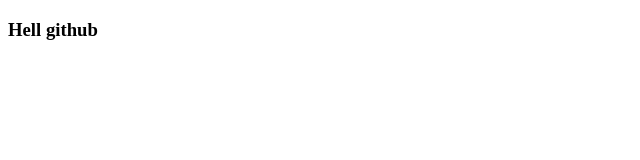
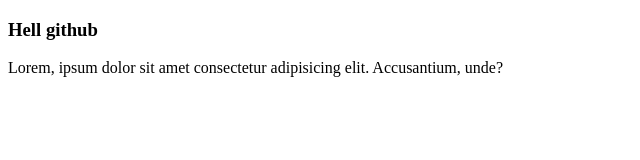
Before and after one commit to saiencie/courses, a plain HTML site: page index.html in a window 1280 px wide. Shown: the whole page, without its empty margins (0-640 px from the left). Drawn offline with Linux system fonts and the light colour scheme.

Commit message:
Test first commit

```diff
--- a/index.html
+++ b/index.html
@@ -9,5 +9,6 @@
 </head>
 <body>
     <h3>Hell github</h3>
+    <p>Lorem, ipsum dolor sit amet consectetur adipisicing elit. Accusantium, unde?</p>
 </body>
 </html>
```
